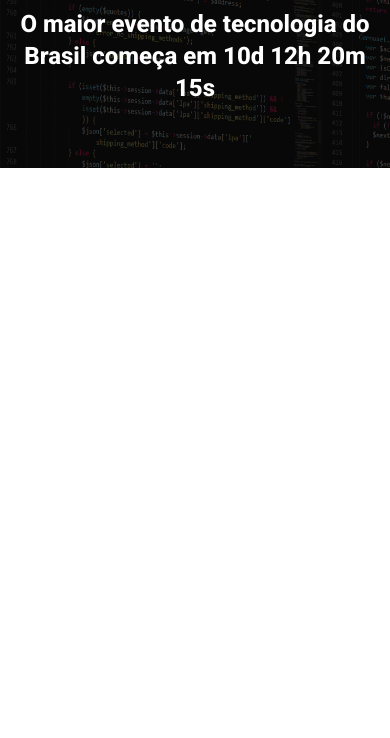
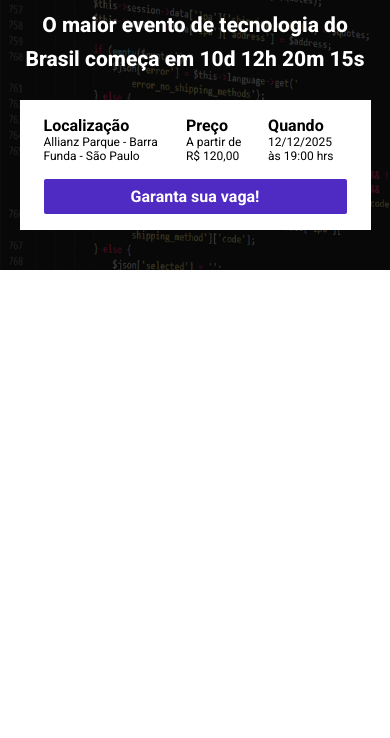
Before and after one commit to lzconde/ebac_tech_talks, a website built with Parcel: page index.html in a window 390 px wide. Shown: the part 106-844 px from the top of the page. Built offline with nearby package versions, Linux system fonts and the light colour scheme.

Commit message:
add infos bar component and update styles

```diff
--- a/index.html
+++ b/index.html
@@ -14,6 +14,24 @@
         <div class="container">
             <img class="hero__logo" src="/src/images/ebac_logo.svg" alt="EBAC">
             <p class="hero__text">O maior evento de tecnologia do Brasil começa em 10d 12h 20m 15s</p>
+            <div class="infos-bar">
+                <ul class="infos-bar__infos">
+                    <li class="infos-bar__infos__item">
+                        <b>Localização</b>
+                        Allianz Parque - Barra Funda - São Paulo
+                    </li>
+                    <li class="infos-bar__infos__item">
+                        <b>Preço</b>
+                        A partir de R$ 120,00
+                    </li>
+                    <li class="infos-bar__infos__item">
+                        <b>Quando</b>
+                        12/12/2025 às 19:00 hrs
+                    </li>
+                </ul>
+
+                <a href="#" class="button button--primary">Garanta sua vaga!</a>
+            </div>
         </div>
     </header>
 
--- a/src/styles/_hero.scss
+++ b/src/styles/_hero.scss
@@ -30,8 +30,8 @@
         text-align: center;
 
         @media (max-width: 640px){
-            font-size: 24px;
-            line-height: 32px;
+            font-size: 21px;
+            line-height: 34px;
             margin: 24px 0;
         }
     }
--- /dev/null
+++ b/src/styles/components/_buttons.scss
@@ -0,0 +1,20 @@
+.button{
+    padding: 12px;
+    font-size: 18px;
+    font-weight: bold;
+    text-decoration: none;
+    text-align: center;
+    white-space: nowrap;
+    border-radius: 2px;
+
+    &--primary{
+        background-color: #4F2AC3;
+        color: #FFF;
+    }
+
+    @media (max-width: 640px){
+        padding: 8px;
+        font-size: 16px;
+    }
+
+}
--- /dev/null
+++ b/src/styles/components/_infos_bar.scss
@@ -0,0 +1,45 @@
+.infos-bar{
+    padding: 16px 24px;
+    background-color: #FFF;
+    display: flex;
+    justify-content: space-between;
+
+
+    &__infos{
+        display: flex;
+        gap: 40px;
+
+        &__item{
+            font-size: 14px;
+            color: #000;
+
+            b{
+                font-size: 18px;
+                display: block;
+                color: #000;
+            }
+        }
+    }
+
+    @media (max-width: 640px){
+        flex-direction: column;
+        gap: 16px;
+
+        &__infos{
+            gap: 16px;
+
+            &__item{
+                font-size: 12px;
+
+                b{
+                    font-size: 16px;
+                }
+            }
+
+        }
+    }
+
+    @media (max-width: 1024px){
+        gap: 16px;
+    }
+}
--- a/src/styles/main.scss
+++ b/src/styles/main.scss
@@ -1,4 +1,6 @@
 @use 'hero';
+@use 'components/infos_bar';
+@use 'components/buttons';
 
 *{
     margin: 0;
@@ -6,6 +8,7 @@
     box-sizing: border-box;
     font-family: 'Roboto', sans-serif;
     color: #FFF;
+    list-style: none;
 }
 
 .container{
```
